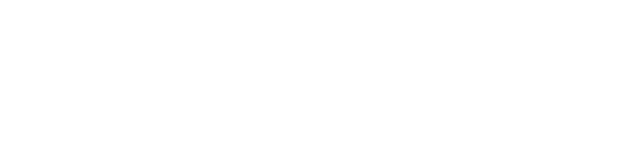
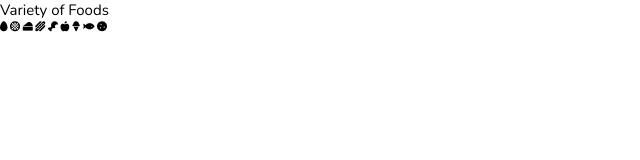
Before and after one commit to juanpenadev/foods, a plain HTML site: page index.html in a window 1280 px wide. Shown: the whole page, without its empty margins (0-640 px from the left). Drawn offline with nearby package versions, Linux system fonts and the light colour scheme.

Commit message:
got the basics , font family css setup and some icons

```diff
--- a/index.html
+++ b/index.html
@@ -6,8 +6,33 @@
     <title>Foods</title>
     <link rel="stylesheet" href="style.css">
     <link rel="stylesheet" href="https://cdnjs.cloudflare.com/ajax/libs/font-awesome/5.15.1/css/all.min.css">
+    <link rel="preconnect" href="https://fonts.googleapis.com">
+    <link rel="preconnect" href="https://fonts.gstatic.com" crossorigin>
+    <link href="https://fonts.googleapis.com/css2?family=Nunito:ital,wght@0,200..1000;1,200..1000&display=swap" rel="stylesheet">
 </head>
 <body>
+
+    <div class="container"></div>
+    <!section 1->
+    <section class="section-1">
+        <h1 class="section-heading">
+            Variety of Foods
+        </h1>
+        <div class="section-1-icons">
+            <div class="fas fa-egg"></div>
+            <div class="fas fa-stroopwafel"></div>
+            <div class="fas fa-cheese"></div>
+            <div class="fas fa-hotdog"></div>
+            <div class="fas fa-drumstick-bite"></div>
+            <div class="fas fa-apple-alt"></div>
+            <div class="fas fa-ice-cream"></div>
+            <div class="fas fa-fish"></div>
+            <div class="fas fa-cookie"></div>
+            <div class="fas fa-seeding"></div>
+
+        </div>
+    </section>
+    <!end of section 1->
 
         <script src="script.js"></script>
 </body>
--- a/style.css
+++ b/style.css
@@ -0,0 +1,18 @@
+/*common styles*/
+*{
+    margin: 0;
+    padding: 0;
+    box-sizing: border-box;
+    text-decoration: none;
+    outline: none;
+    font-family: 'Nunito', sans-serif;
+    font-weight: 400;
+}
+
+html{
+    font-size: 62.5%;
+
+
+}
+
+/*end of common styles*/
```
